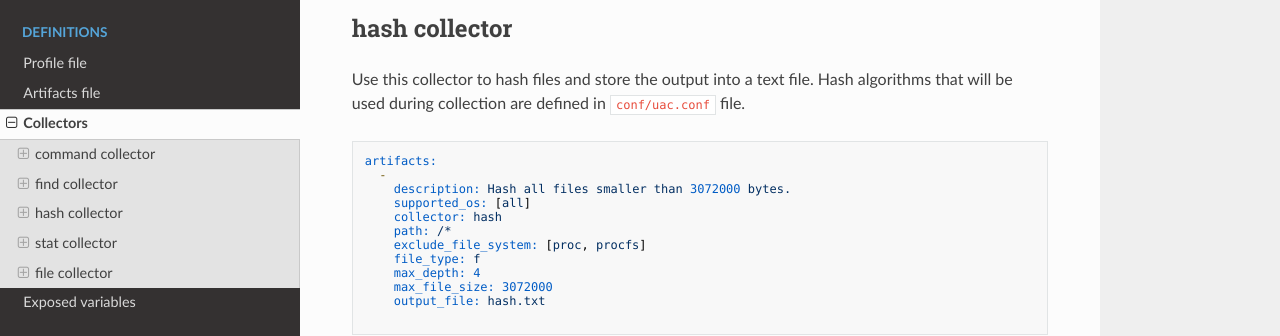
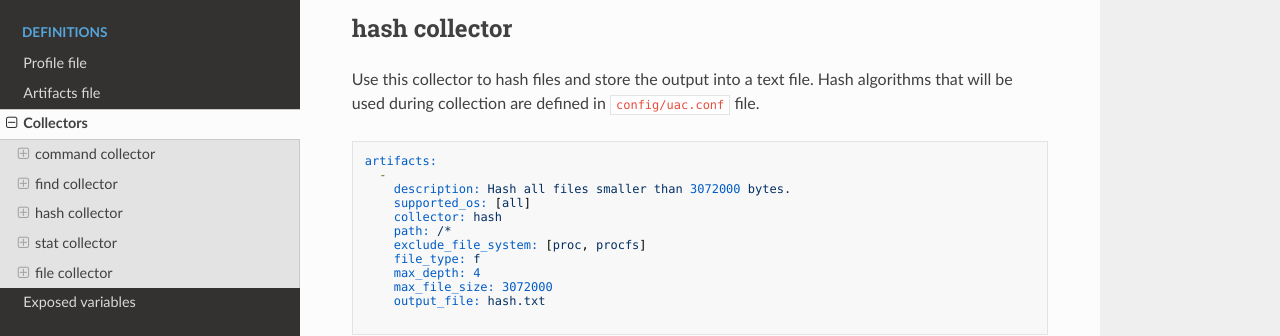
Before and after one commit to tclahr/uac-docs, an MkDocs documentation site: the page built from docs/collectors.md, in a window 1280 px wide and 900 px high, scrolled down 12903 px. Shown: the part 162-498 px from the top of the window. Built offline with MkDocs 1.6.1, drawn with Linux system fonts in a browser that asks for light colours; nearby versions of some CDN libraries; some of the changed text lies outside the part shown.

Commit message:
fix: conf/uac.conf to config/uac.conf
Signed-off-by: Thiago Canozzo Lahr <tclahr@br.ibm.com>

````diff
--- a/docs/collectors.md
+++ b/docs/collectors.md
@@ -575,7 +575,7 @@ artifacts:
 
 ## hash collector
 
-Use this collector to hash files and store the output into a text file. Hash algorithms that will be used during collection are defined in ```conf/uac.conf``` file.
+Use this collector to hash files and store the output into a text file. Hash algorithms that will be used during collection are defined in ```config/uac.conf``` file.
 
 ```yaml
 artifacts:
@@ -940,7 +940,7 @@ artifacts:
 
 Output file name where the hashes will be stored in. UAC never overwrites output files. Data will be appended to file if the same file name is set for a different artifact rule within the same artifact directory.
 
-The proper file extension (.md5, .sha1 or .sha256) will be added automatically to the output file according to the hash algorithm used to hash the files. In the example below, the output file will be ```same_output_file.txt.md5``` and ```same_output_file.txt.sha256``` if MD5 and SHA256 algorithms were set in ```conf/uac.conf``` file.
+The proper file extension (.md5, .sha1 or .sha256) will be added automatically to the output file according to the hash algorithm used to hash the files. In the example below, the output file will be ```same_output_file.txt.md5``` and ```same_output_file.txt.sha256``` if MD5 and SHA256 algorithms were set in ```config/uac.conf``` file.
 
 ```yaml
 artifacts:
````
